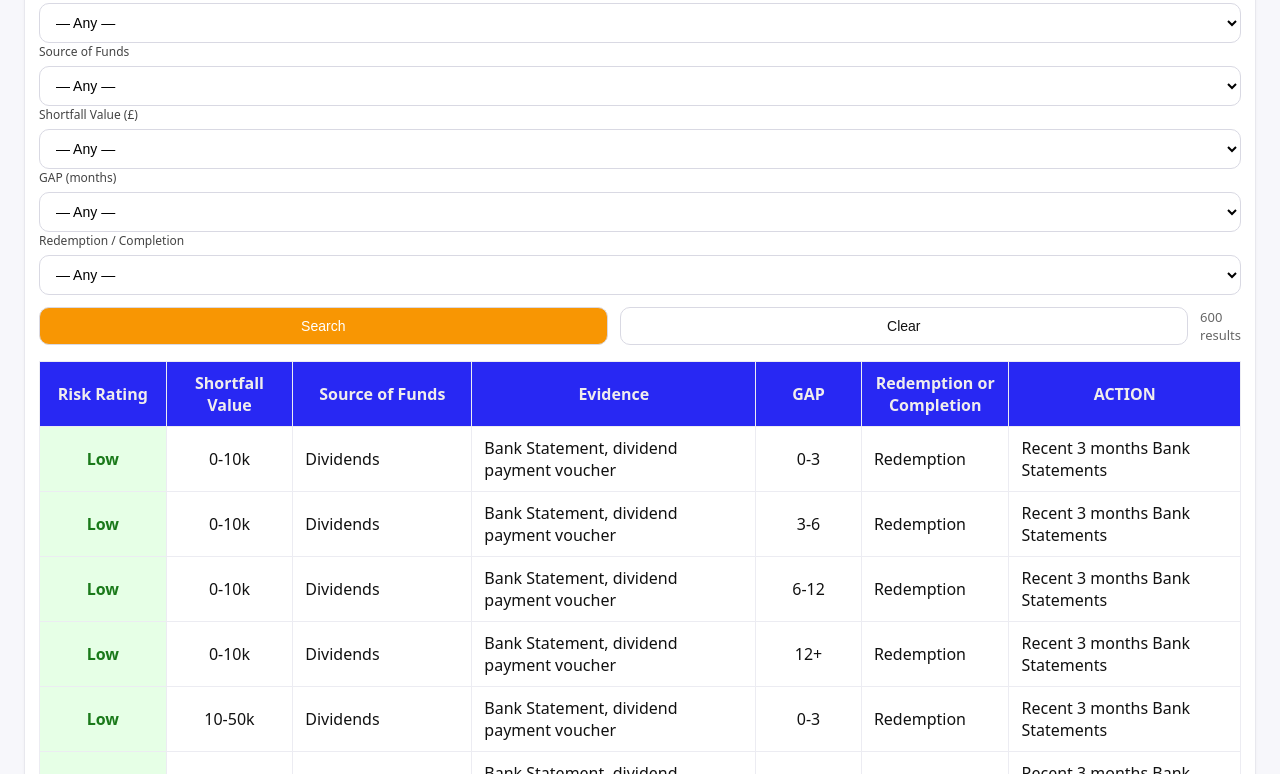
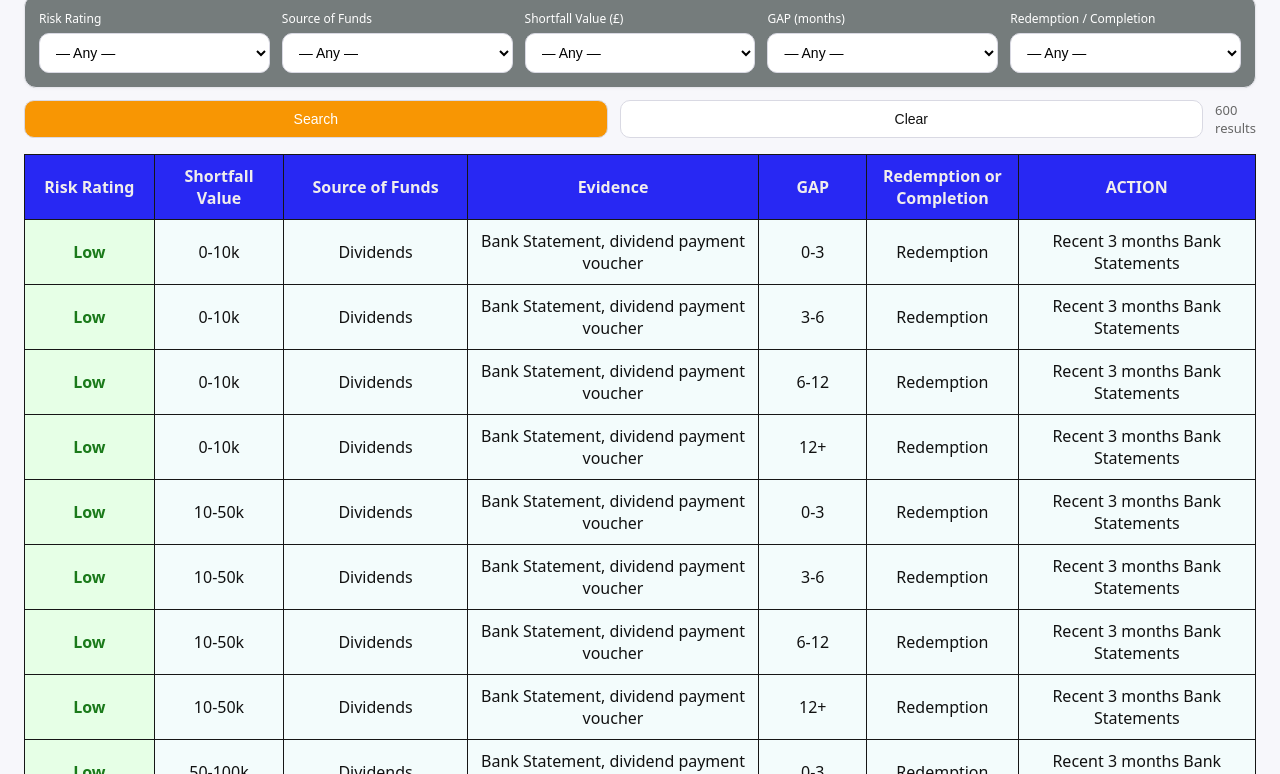
Before and after one commit to MKamranYaqub/CRCCalc, a plain HTML site: page index.html in a window 1280 px wide. Shown: the part 112-886 px from the top of the page. Drawn offline with Linux system fonts and the light colour scheme.

Commit message:
Update index.html

```diff
--- a/index.html
+++ b/index.html
@@ -8,10 +8,11 @@
     :root { --gap: 12px; --pad: 14px; --radius: 12px; }
     body { font-family: system-ui, -apple-system, Segoe UI, Roboto, Arial, sans-serif; margin: 0; background: #f7f7fb; color: #111; }
     .wrap { max-width: 1300px; margin: 0 auto; padding: 24px; }
-    .card { background: #fff; border: 1px solid #e8e8ee; border-radius: var(--radius); box-shadow: 0 1px 3px rgba(0,0,0,0.04); padding: var(--pad); }
+    .card { background: #0D2B57; border: 1px solid #e8e8ee; border-radius: var(--radius); box-shadow: 0 1px 3px rgba(0,0,0,0.04); padding: var(--pad);color: #fff; }
+    .card1 { background: #757c7c; border: 1px solid #e8e8ee; border-radius: var(--radius); box-shadow: 0 1px 3px rgba(0,0,0,0.04); padding: var(--pad); }
     h1 { font-size: 30px; margin: 0 0 12px;text-align: center;  }
-    grid { display: grid; gap: var(--gap); grid-template-columns: repeat(5, minmax(180px, 1fr)); align-items: end; }
-    label { display: block; font-size: 12px; color: #444; margin-bottom: 6px; }
+    .grid {  display: grid;  gap: var(--gap);  grid-template-columns: repeat(5, minmax(180px, 1fr));  align-items: end;}
+    label { display: block; font-size: 12px; color: #ffffff; margin-bottom: 6px; }
     select, button { width: 100%; padding: 10px 12px; border-radius: 10px; border: 1px solid #d9d9e3; background: #fff; font-size: 14px; }
     button { background: #111; color: #fff; cursor: pointer; border: none; }
     button:disabled { opacity: 0.6; cursor: not-allowed; }
@@ -25,8 +26,8 @@
         table-layout: fixed;
     }
     th, td {
-        background-color: #ffffff;
-        border: 1px solid #ececf2;
+        background-color: #f3fcfc;
+        border: 1px solid #161616;
         padding: 10px 12px;
         text-align: left; /* Default data alignment */
         word-wrap: break-word;
@@ -61,15 +62,15 @@
     /* 2. Shortfall Value */
     th:nth-child(2), td:nth-child(2) { width: 10%; text-align: center; } /* ALIGNED CENTER */
     /* 3. Source of Funds */
-    th:nth-child(3), td:nth-child(3) { width: 15%; }
+    th:nth-child(3), td:nth-child(3) { width: 15%;text-align: center;  }
     /* 4. Evidence */
-    th:nth-child(4), td:nth-child(4) { width: 25%; }
+    th:nth-child(4), td:nth-child(4) { width: 25%; text-align: center; }
     /* 5. GAP */
     th:nth-child(5), td:nth-child(5) { width: 8%; text-align: center; } /* ALIGNED CENTER */
     /* 6. Redemption or Completion */
-    th:nth-child(6), td:nth-child(6) { width: 12%; }
+    th:nth-child(6), td:nth-child(6) { width: 12%; text-align: center; }
     /* 7. ACTION */
-    th:nth-child(7), td:nth-child(7) { width: 20%; }
+    th:nth-child(7), td:nth-child(7) { width: 20%; text-align: center; }
 
     .muted { color: #666; }
     .pill { display:inline-block; padding: 2px 8px; border-radius: 999px; background: #f2f2f7; font-size: 12px; }
@@ -81,8 +82,8 @@
   <div class="wrap">
     <div class="card">
       <h1>SOW / SOF Calculator</h1>
-
-      <div class="grid">
+    </div>
+    <div class="card1"> <div class="grid">
         <div>
           <label for="riskRating">Risk Rating</label>
           <select id="riskRating">
@@ -95,6 +96,7 @@
         <div>
           <label for="sof">Source of Funds</label>
           <select id="sof">
+
             <option value="">— Any —</option>
             <option>Dividends</option>
             <option>Gifts</option>
@@ -134,7 +136,8 @@
 
           </select>
         </div>
-      </div>
+      </div> </div>
+
 
       <div class="actions">
         <button id="btnFilter"class="muted" style="background:#f89603; color:#ffffff; border:1px solid #d9d9e3;">Search</button>
```
